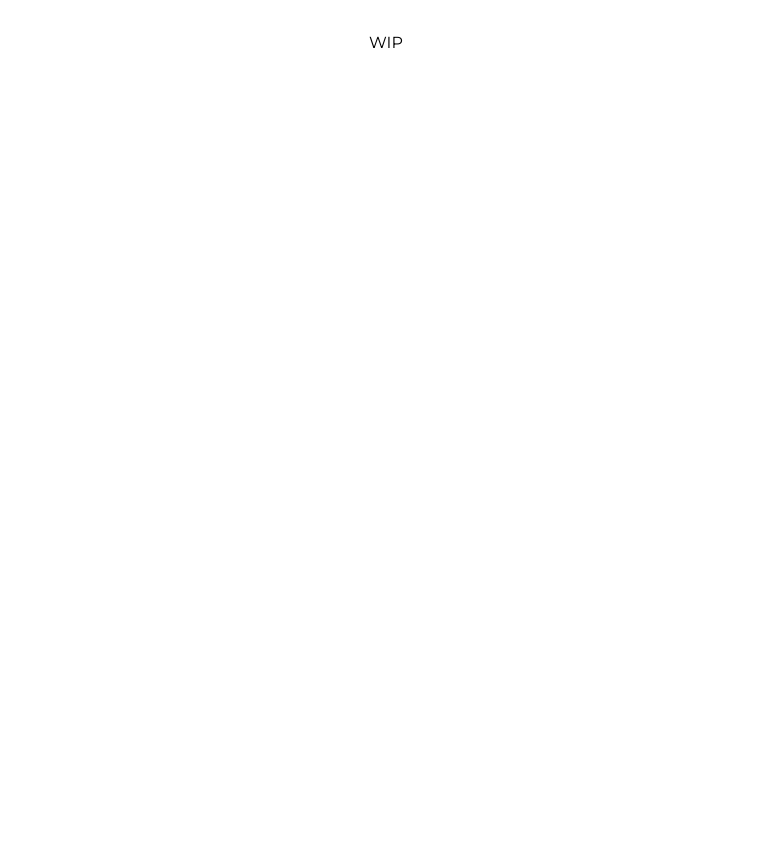
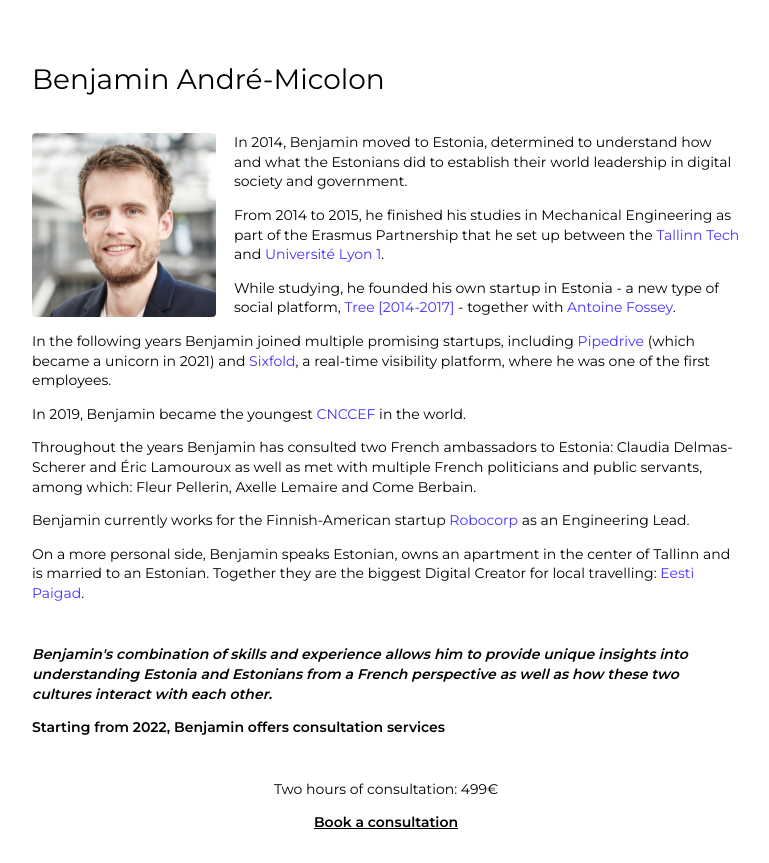
Before and after one commit to bendersej/bendersej.com, a Next.js app: page /consultancy in a window 1280 px wide. Shown: the whole page, without its empty margins (254-1023 px from the left). Before the commit the page ends 800 px from the top, so only its background shows below. Built offline with nearby package versions, Linux system fonts and the light colour scheme.

Commit message:
feat: add consultancy section

```diff
--- a/pages/consultancy.tsx
+++ b/pages/consultancy.tsx
@@ -5,14 +5,146 @@ import { CURRENT_TITLE } from '../lib/constants';
 const About = () => (
 	<React.Fragment>
 		<Head title="bendersej – consultancy" url="https://bendersej.com/consultancy" description={CURRENT_TITLE} />
-		<div className="consultancy">WIP</div>
+		<div className="consultancy">
+			<div className="biography">
+				<h1>Benjamin André-Micolon</h1>
+				<div className="pictureContainer">
+					<img src="/img/ben.png" className="picture" alt="Profile picture" />
+					<div className="bioContainer">
+						<p>
+							In 2014, Benjamin moved to Estonia, determined to understand how and what the Estonians did to establish
+							their world leadership in digital society and government.
+						</p>
+						<p>
+							From 2014 to 2015, he finished his studies in Mechanical Engineering as part of the Erasmus Partnership
+							that he set up between the <a href="https://taltech.ee/en">Tallinn Tech</a> and{' '}
+							<a href="https://www.univ-lyon1.fr/en">Université Lyon 1</a>.
+						</p>
+						<p>
+							While studying, he founded his own startup in Estonia - a new type of social platform,{' '}
+							<a href="https://tree.social">Tree [2014-2017]</a> - together with{' '}
+							<a href="https://antoinefossey.com">Antoine Fossey</a>.
+						</p>
+					</div>
+				</div>
+
+				<p>
+					In the following years Benjamin joined multiple promising startups, including{' '}
+					<a href="https://pipedrive.com">Pipedrive</a> (which became a unicorn in 2021) and{' '}
+					<a href="https://sixfold.com">Sixfold</a>, a real-time visibility platform, where he was one of the first
+					employees.
+				</p>
+				<p>
+					In 2019, Benjamin became the youngest <a href="https://www.cnccef.org/en/home/">CNCCEF</a> in the world.
+				</p>
+				<p>
+					Throughout the years Benjamin has consulted two French ambassadors to Estonia: Claudia Delmas-Scherer and Éric
+					Lamouroux as well as met with multiple French politicians and public servants, among which: Fleur Pellerin,
+					Axelle Lemaire and Come Berbain.
+				</p>
+				<p>
+					Benjamin currently works for the Finnish-American startup <a href="https://robocorp.com">Robocorp</a> as an
+					Engineering Lead.
+				</p>
+				<p>
+					{' '}
+					On a more personal side, Benjamin speaks Estonian, owns an apartment in the center of Tallinn and is married
+					to an Estonian. Together they are the biggest Digital Creator for local travelling:{' '}
+					<a href="https://eestipaigad.ee/en">Eesti Paigad</a>.
+				</p>
+			</div>
+
+			<div className="cta">
+				<p>
+					<em>
+						<b>
+							Benjamin's combination of skills and experience allows him to provide unique insights into understanding
+							Estonia and Estonians from a French perspective as well as how these two cultures interact with each
+							other.
+						</b>
+					</em>
+				</p>
+				<p>
+					<b>Starting from 2022, Benjamin offers consultation services</b>
+				</p>
+			</div>
+			<div className="contact">
+				<p>Two hours of consultation: 499€</p>
+				<a href="mailto:consultancy@bendersej.com">
+					<b>Book a consultation</b>
+				</a>
+			</div>
+		</div>
 		<style jsx>
 			{`
 				.consultancy {
-					padding: 30px 0;
+					padding: 60px 0 30px;
 					display: flex;
 					flex-direction: column;
 					align-items: center;
+					text-align: left;
+
+					font-size: 14px;
+					line-height: 1.4;
+				}
+
+				.pictureContainer {
+					display: flex;
+
+					.picture {
+						width: 184px;
+						height: 184px;
+						border-radius: 4px;
+						margin-right: 18px;
+					}
+				}
+
+				a {
+					color: hsl(245deg, 100%, 60%);
+
+					&:hover {
+						text-decoration: underline;
+					}
+				}
+
+				.biography {
+					p {
+						margin-bottom: 14px;
+					}
+				}
+
+				h1 {
+					margin-bottom: 34px;
+				}
+
+				.cta {
+					margin: 28px 0;
+					p {
+						margin-bottom: 14px;
+					}
+				}
+
+				.contact {
+					text-align: center;
+
+					p {
+						margin-bottom: 14px;
+					}
+
+					a {
+						color: black;
+						text-decoration: underline;
+					}
+				}
+
+				@media screen and (max-width: 768px) {
+					.pictureContainer {
+						flex-wrap: wrap;
+
+						.picture {
+							padding-bottom: 18px;
+						}
+					}
 				}
 			`}
 		</style>
```
Also changed, not shown: pages/index.tsx (+4 -6 lines), pages/_app.tsx (indentation only).
